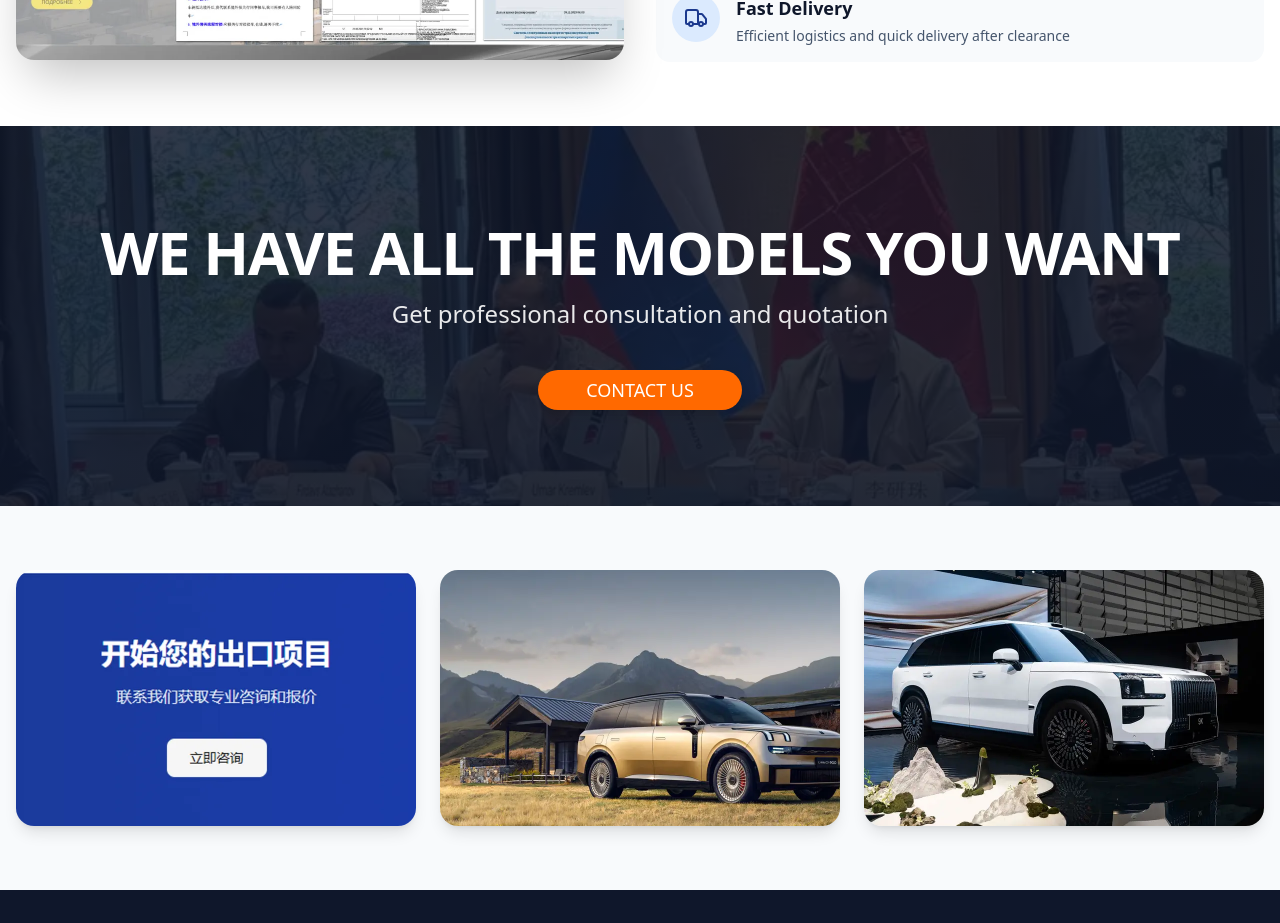
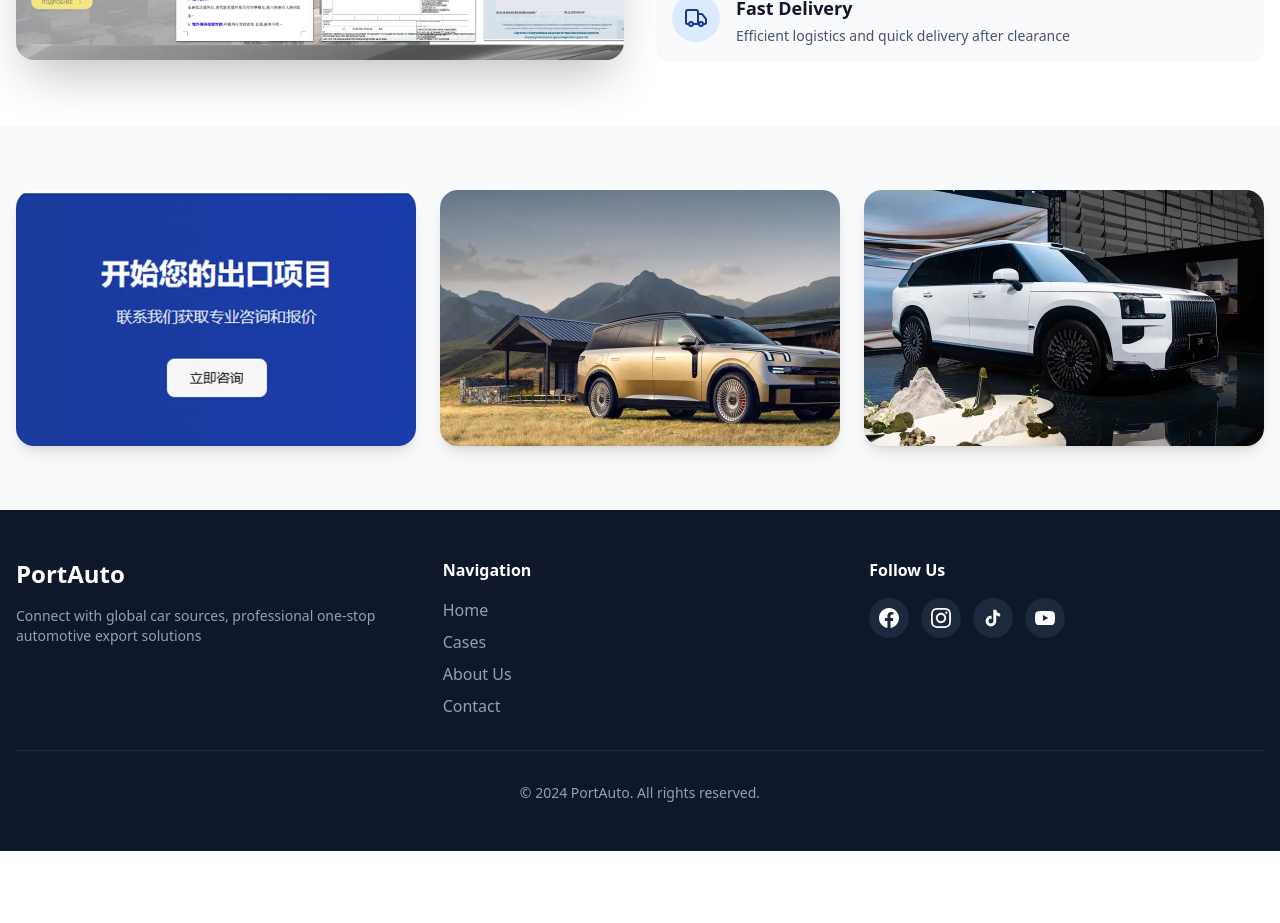
Before and after one commit to youxia0928-max/portauto-uzbekistan, a Next.js app: page /case in a window 1280 px wide. Shown: the part 2300-3223 px from the top of the page. After the commit the page ends 3151 px from the top, so only its background shows below. Built offline with nearby package versions, Linux system fonts and the light colour scheme.

Commit message:
feat: 删除CTA横幅部分

```diff
--- a/src/app/case/page.tsx
+++ b/src/app/case/page.tsx
@@ -279,26 +279,6 @@ export default function CasePage() {
         </div>
       </section>
 
-      {/* CTA Section - All Models Banner */}
-      <section
-        className="py-24 bg-cover bg-center bg-no-repeat relative"
-        style={{ backgroundImage: 'linear-gradient(to bottom, rgba(15, 23, 42, 0.85), rgba(15, 23, 42, 0.9)), url(/case-images/1.webp)' }}
-      >
-        <div className="container mx-auto px-4 text-center relative z-10">
-          <h2 className="text-4xl md:text-5xl lg:text-6xl font-bold text-white mb-4 tracking-tight">
-            {t('all_models_you_want')}
-          </h2>
-          <p className="text-xl md:text-2xl text-white/90 mb-10 max-w-2xl mx-auto">
-            {t('contact_us_desc')}
-          </p>
-          <Link href="/contact">
-            <Button size="lg" className="bg-orange-500 hover:bg-orange-600 text-white px-12 py-4 text-lg rounded-full shadow-lg hover:shadow-xl transition-all duration-300">
-              {t('contact_us')}
-            </Button>
-          </Link>
-        </div>
-      </section>
-
       {/* Stats Images Section */}
       <section className="py-16 bg-slate-50">
         <div className="container mx-auto px-4">
```
Also changed, not shown: assets/image.png.
